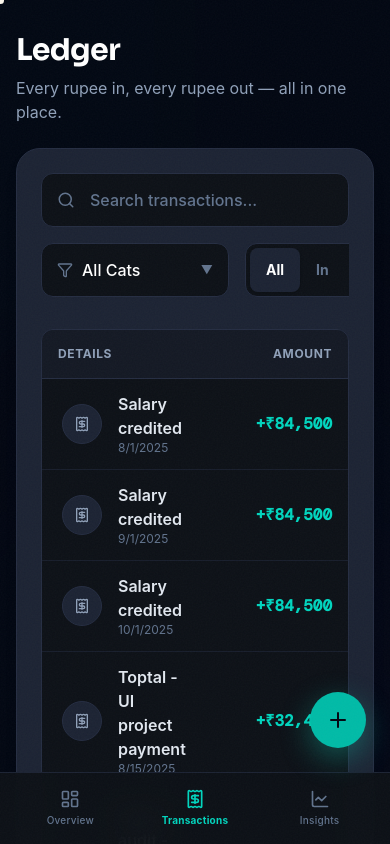
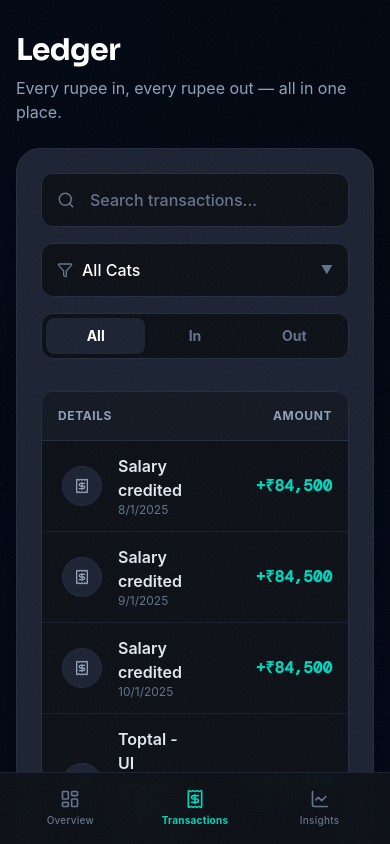
Before and after one commit to vansh-tambi/Zoryvn_FinanceDashboard, a React (Vite) app: page /transactions in a window 390 px wide. Built offline with nearby package versions, Linux system fonts and the light colour scheme; a web font is replaced by a local one.

Commit message:
responsive for mobile screen

```diff
--- a/src/components/ActionableSuggestions.jsx
+++ b/src/components/ActionableSuggestions.jsx
@@ -57,11 +57,11 @@ const ActionableSuggestions = () => {
                            className={`bg-[#1C2333] border border-[#252D42] border-l-[4px] ${getBorderClass(item.priority)} rounded-2xl p-4 flex flex-col md:flex-row items-start md:items-center justify-between gap-4 group hover:bg-[#1C2333]/70 hover:brightness-105 transition-all shadow-lg`}
                            style={{ willChange: "transform, opacity" }}
                         >
-                           <div className="flex items-center gap-4 flex-1">
+                           <div className="flex items-center gap-4 flex-1 min-w-0">
                                <div className="w-10 h-10 rounded-full bg-[#0D1117] border border-[#252D42] flex items-center justify-center shrink-0">
                                    {getIconSrc(item.icon)}
                                </div>
-                               <p className="text-sm font-medium text-slate-300 leading-snug">{item.message}</p>
+                               <p className="text-sm font-medium text-slate-300 leading-snug break-words min-w-0">{item.message}</p>
                            </div>
 
                            {item.saving > 0 && (
--- a/src/components/CustomCursor.jsx
+++ b/src/components/CustomCursor.jsx
@@ -18,8 +18,20 @@ const CustomCursor = () => {
 
     // 'default' = bare page | 'content' = any card/text/row | 'interactive' = button/link | 'amount' = numbers
     const [state, setState] = useState('default');
+    const [isMobile, setIsMobile] = useState(false);
 
     useEffect(() => {
+        const checkMobile = () => {
+            setIsMobile(window.matchMedia('(pointer: coarse)').matches || window.innerWidth < 768);
+        };
+        checkMobile();
+        window.addEventListener('resize', checkMobile);
+        return () => window.removeEventListener('resize', checkMobile);
+    }, []);
+
+    useEffect(() => {
+        if (isMobile) return;
+
         const onMouseMove = (e) => {
             mouse.current.x = e.clientX;
             mouse.current.y = e.clientY;
@@ -64,9 +76,9 @@ const CustomCursor = () => {
 
         return () => {
             window.removeEventListener('mousemove', onMouseMove);
-            cancelAnimationFrame(rafRef.current);
+            if (rafRef.current) cancelAnimationFrame(rafRef.current);
         };
-    }, []);
+    }, [isMobile]);
 
     // Ring size per state
     const ringSize = (state === 'interactive' || state === 'content') ? 50 : state === 'amount' ? 28 : 32;
@@ -88,6 +100,8 @@ const CustomCursor = () => {
     const ringGlow = (state === 'interactive' || state === 'content')
         ? '0 0 16px rgba(0,217,163,0.28), inset 0 0 8px rgba(0,217,163,0.07)'
         : 'none';
+
+    if (isMobile) return null;
 
     return (
         <>
--- a/src/components/Dashboard.jsx
+++ b/src/components/Dashboard.jsx
@@ -1,20 +1,29 @@
 import React from 'react';
 import { motion } from 'framer-motion';
-import { LayoutDashboard, ReceiptTextIcon } from 'lucide-react';
+import { LayoutDashboard, ReceiptTextIcon, Eye } from 'lucide-react';
 import SummaryCards from './SummaryCards';
 import TransactionList from './TransactionList';
 import BalanceAreaChart from './BalanceAreaChart';
 import CategoryPieChart from './CategoryPieChart';
 import HeroInsightBanner from './HeroInsightBanner';
+import { useFinanceStore } from '../store/useFinanceStore';
 
 const Dashboard = () => {
+  const role = useFinanceStore(state => state.role);
+
   return (
     <div className="w-full flex flex-col gap-6 pb-12">
       <motion.div
         initial={{ opacity: 0, y: -20 }}
         animate={{ opacity: 1, y: 0 }}
-        className="flex items-center justify-between mb-4 mt-2"
+        className="flex flex-col md:flex-row md:items-center justify-between mb-4 mt-2 gap-4"
       >
+        <div className="flex flex-col gap-2">
+          {role === 'viewer' && (
+            <div className="flex items-center gap-1.5 px-3 py-1 bg-blue-500/10 border border-blue-500/20 rounded-full text-blue-400 text-xs font-bold w-fit mb-1">
+              <Eye size={14} /> Viewing as Viewer
+            </div>
+          )}
           <div className="flex items-center gap-3">
             <div className="bg-teal-600/20 p-2.5 rounded-xl text-teal-400 ring-1 ring-teal-500/30 shadow-[0_0_15px_rgba(20,184,166,0.2)]">
               <LayoutDashboard size={24} />
@@ -22,6 +31,7 @@ const Dashboard = () => {
             <div>
               <h1 className="text-2xl font-bold font-sora bg-clip-text text-transparent bg-gradient-to-r from-slate-100 to-slate-400">Finance Dashboard</h1>
               <p className="text-sm text-slate-400">August – October 2025 Overview</p>
+            </div>
           </div>
         </div>
 
--- a/src/components/FinancialHealthScore.jsx
+++ b/src/components/FinancialHealthScore.jsx
@@ -91,7 +91,7 @@ const FinancialHealthScore = () => {
     const strokeDashoffset = circumference - (totalScore / 100) * circumference;
 
     return (
-        <div className="flex flex-col items-center bg-[#1A202C]/50 backdrop-blur-sm p-4 rounded-3xl border border-[#252D42] w-56 md:w-64 shadow-[0_10px_30px_rgba(0,0,0,0.3)]">
+        <div className="flex flex-col items-center bg-[#1A202C]/50 backdrop-blur-sm p-4 rounded-3xl border border-[#252D42] w-full max-w-[224px] md:max-w-[256px] mx-auto shadow-[0_10px_30px_rgba(0,0,0,0.3)]">
             <div className="relative flex items-center justify-center mb-5">
                 <svg width="90" height="90" className="transform -rotate-90 drop-shadow-[0_5px_15px_rgba(0,0,0,0.3)]">
                     <circle cx="45" cy="45" r={radius} fill="none" stroke="#252D42" strokeWidth="6" />
--- a/src/components/SummaryCards.jsx
+++ b/src/components/SummaryCards.jsx
@@ -46,13 +46,7 @@ const SummaryCards = () => {
       variants={containerVariants}
       initial="hidden"
       animate="visible"
-      className="mb-6"
-      style={{
-        display: 'grid',
-        gridTemplateColumns: '1.6fr 1fr 1fr',
-        gridTemplateRows: 'auto auto',
-        gap: '1.25rem'
-      }}
+      className="mb-6 grid grid-cols-1 lg:grid-cols-[1.6fr_1fr_1fr] gap-5"
     >
       {/* Total Balance — spans both rows, left column */}
       <motion.div
@@ -60,8 +54,8 @@ const SummaryCards = () => {
         whileHover={!shouldReduceMotion ? { y: -4 } : {}}
         whileTap={!shouldReduceMotion ? { scale: 0.98 } : {}}
         transition={{ y: { duration: 0.2, ease: 'easeOut' }, scale: { type: 'spring', stiffness: 400, damping: 17 } }}
-        style={{ gridColumn: '1', gridRow: '1 / 3', willChange: 'transform' }}
-        className="bg-[#1C2333] border border-teal-500/25 shadow-[0_0_30px_rgba(20,184,166,0.08)] rounded-[24px] p-7 flex flex-col justify-between relative overflow-hidden cursor-pointer group"
+        style={{ willChange: 'transform' }}
+        className="lg:row-span-2 bg-[#1C2333] border border-teal-500/25 shadow-[0_0_30px_rgba(20,184,166,0.08)] rounded-[24px] p-7 flex flex-col justify-between relative overflow-hidden cursor-pointer group"
       >
         <div className="flex justify-between items-start mb-6">
           <div className="p-3 rounded-full bg-teal-500/10 border border-teal-500/20 text-teal-400">
@@ -97,7 +91,7 @@ const SummaryCards = () => {
         whileHover={!shouldReduceMotion ? { y: -4, borderColor: 'rgba(20,184,166,0.18)' } : {}}
         whileTap={!shouldReduceMotion ? { scale: 0.98 } : {}}
         transition={{ y: { duration: 0.2, ease: 'easeOut' }, scale: { type: 'spring', stiffness: 400, damping: 17 } }}
-        style={{ gridColumn: '2', gridRow: '1', willChange: 'transform' }}
+        style={{ willChange: 'transform' }}
         className="bg-[#1C2333] border border-[#1e3a5f] rounded-[20px] p-5 flex flex-col justify-between relative overflow-hidden cursor-pointer"
       >
         <div className="flex justify-between items-center mb-3">
@@ -120,7 +114,7 @@ const SummaryCards = () => {
         whileHover={!shouldReduceMotion ? { y: -4, borderColor: 'rgba(239,68,68,0.18)' } : {}}
         whileTap={!shouldReduceMotion ? { scale: 0.98 } : {}}
         transition={{ y: { duration: 0.2, ease: 'easeOut' }, scale: { type: 'spring', stiffness: 400, damping: 17 } }}
-        style={{ gridColumn: '3', gridRow: '1', willChange: 'transform' }}
+        style={{ willChange: 'transform' }}
         className="bg-[#1C2333] border border-[#1e3a5f] rounded-[20px] p-5 flex flex-col justify-between relative overflow-hidden cursor-pointer"
       >
         <div className="flex justify-between items-center mb-3">
@@ -143,8 +137,8 @@ const SummaryCards = () => {
         whileHover={!shouldReduceMotion ? { y: -4, borderColor: 'rgba(168,85,247,0.18)' } : {}}
         whileTap={!shouldReduceMotion ? { scale: 0.98 } : {}}
         transition={{ y: { duration: 0.2, ease: 'easeOut' }, scale: { type: 'spring', stiffness: 400, damping: 17 } }}
-        style={{ gridColumn: '2 / 4', gridRow: '2', willChange: 'transform' }}
-        className="bg-[#1C2333] border border-[#1e3a5f] rounded-[20px] p-5 flex items-center gap-6 relative overflow-hidden cursor-pointer"
+        style={{ willChange: 'transform' }}
+        className="lg:col-span-2 bg-[#1C2333] border border-[#1e3a5f] rounded-[20px] p-5 flex items-center gap-6 relative overflow-hidden cursor-pointer"
       >
         <div className="p-3 rounded-full bg-purple-500/10 border border-purple-500/20 text-purple-400 shrink-0">
           <PiggyBank size={20} />
--- a/src/pages/TransactionsPage.jsx
+++ b/src/pages/TransactionsPage.jsx
@@ -148,7 +148,7 @@ const AddTransactionModal = ({ isOpen, onClose }) => {
 };
 
 const TransactionsPage = () => {
-    const { transactions, filters, setFilter } = useFinanceStore();
+    const { transactions, filters, setFilter, role } = useFinanceStore();
     const [isModalOpen, setIsModalOpen] = useState(false);
     const shouldReduceMotion = useReducedMotion();
 
@@ -188,10 +188,10 @@ const TransactionsPage = () => {
                         <input type="text" value={filters.search} onChange={e => setFilter('search', e.target.value)} placeholder="Search transactions..." className="w-full bg-[#0D1117] border border-[#252D42] rounded-xl pl-12 pr-4 py-3.5 text-white placeholder:text-slate-500 focus:outline-none focus:border-teal-500 transition-colors font-medium" />
                     </div>
 
-                    <div className="flex gap-4 overflow-x-auto pb-2 lg:pb-0 hide-scrollbar">
-                        <div className="relative shrink-0">
+                    <div className="flex flex-col sm:flex-row gap-4 pb-2 lg:pb-0">
+                        <div className="relative w-full sm:w-auto">
                             <Filter size={16} className="absolute left-4 top-1/2 -translate-y-1/2 text-slate-500 pointer-events-none" />
-                            <select value={filters.category} onChange={e => setFilter('category', e.target.value)} className="bg-[#0D1117] border border-[#252D42] rounded-xl pl-10 pr-10 py-3.5 text-white focus:outline-none focus:border-teal-500 transition-colors appearance-none cursor-pointer font-medium min-w-[140px]">
+                            <select value={filters.category} onChange={e => setFilter('category', e.target.value)} className="w-full sm:w-auto bg-[#0D1117] border border-[#252D42] rounded-xl pl-10 pr-10 py-3.5 text-white focus:outline-none focus:border-teal-500 transition-colors appearance-none cursor-pointer font-medium min-w-[140px]">
                                 <option value="all">All Cats</option>
                                 <option value="food">Food</option>
                                 <option value="rent">Rent</option>
@@ -201,10 +201,10 @@ const TransactionsPage = () => {
                             <div className="absolute right-4 top-1/2 -translate-y-1/2 pointer-events-none text-slate-500 text-xs">▼</div>
                         </div>
 
-                        <div className="flex bg-[#0D1117] p-1 rounded-xl border border-[#252D42] shrink-0">
-                            <motion.button whileTap={!shouldReduceMotion ? { scale: 0.97 } : {}} transition={{ type: "spring", stiffness: 400, damping: 17 }} onClick={() => setFilter('type', 'all')} className={`px-4 py-2 text-sm font-bold rounded-lg transition-all ${filters.type === 'all' ? 'bg-[#1C2333] text-white shadow' : 'text-slate-500 hover:text-slate-300'}`}>All</motion.button>
-                            <motion.button whileTap={!shouldReduceMotion ? { scale: 0.97 } : {}} transition={{ type: "spring", stiffness: 400, damping: 17 }} onClick={() => setFilter('type', 'income')} className={`px-4 py-2 text-sm font-bold rounded-lg transition-all ${filters.type === 'income' ? 'bg-teal-500/20 text-teal-400 shadow' : 'text-slate-500 hover:text-slate-300'}`}>In</motion.button>
-                            <motion.button whileTap={!shouldReduceMotion ? { scale: 0.97 } : {}} transition={{ type: "spring", stiffness: 400, damping: 17 }} onClick={() => setFilter('type', 'expense')} className={`px-4 py-2 text-sm font-bold rounded-lg transition-all ${filters.type === 'expense' ? 'bg-[#1C2333] text-white shadow' : 'text-slate-500 hover:text-slate-300'}`}>Out</motion.button>
+                        <div className="flex w-full sm:w-auto bg-[#0D1117] p-1 rounded-xl border border-[#252D42]">
+                            <motion.button whileTap={!shouldReduceMotion ? { scale: 0.97 } : {}} transition={{ type: "spring", stiffness: 400, damping: 17 }} onClick={() => setFilter('type', 'all')} className={`flex-1 sm:flex-none px-4 py-2 text-sm font-bold rounded-lg transition-all ${filters.type === 'all' ? 'bg-[#1C2333] text-white shadow' : 'text-slate-500 hover:text-slate-300'}`}>All</motion.button>
+                            <motion.button whileTap={!shouldReduceMotion ? { scale: 0.97 } : {}} transition={{ type: "spring", stiffness: 400, damping: 17 }} onClick={() => setFilter('type', 'income')} className={`flex-1 sm:flex-none px-4 py-2 text-sm font-bold rounded-lg transition-all ${filters.type === 'income' ? 'bg-teal-500/20 text-teal-400 shadow' : 'text-slate-500 hover:text-slate-300'}`}>In</motion.button>
+                            <motion.button whileTap={!shouldReduceMotion ? { scale: 0.97 } : {}} transition={{ type: "spring", stiffness: 400, damping: 17 }} onClick={() => setFilter('type', 'expense')} className={`flex-1 sm:flex-none px-4 py-2 text-sm font-bold rounded-lg transition-all ${filters.type === 'expense' ? 'bg-[#1C2333] text-white shadow' : 'text-slate-500 hover:text-slate-300'}`}>Out</motion.button>
                         </div>
                     </div>
                 </div>
@@ -289,7 +289,7 @@ const TransactionsPage = () => {
                 </div>
             </div>
 
-            {createPortal(
+            {role === 'admin' && createPortal(
                 <motion.button
                     whileTap={!shouldReduceMotion ? { scale: 0.97 } : {}} transition={{ type: "spring", stiffness: 400, damping: 17 }}
                     onClick={() => setIsModalOpen(true)}
```
Lines whose indentation alone changed are shown as unchanged.
